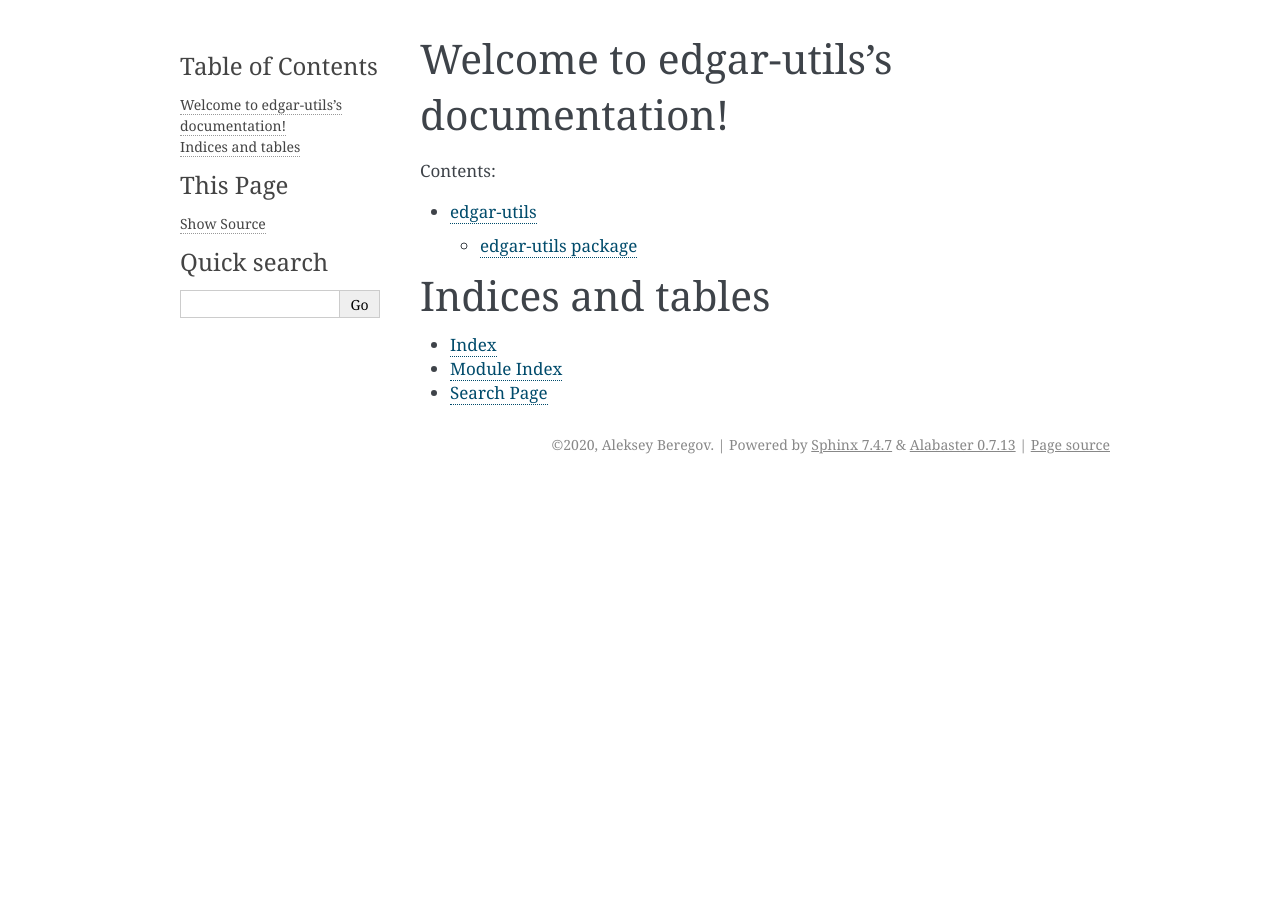
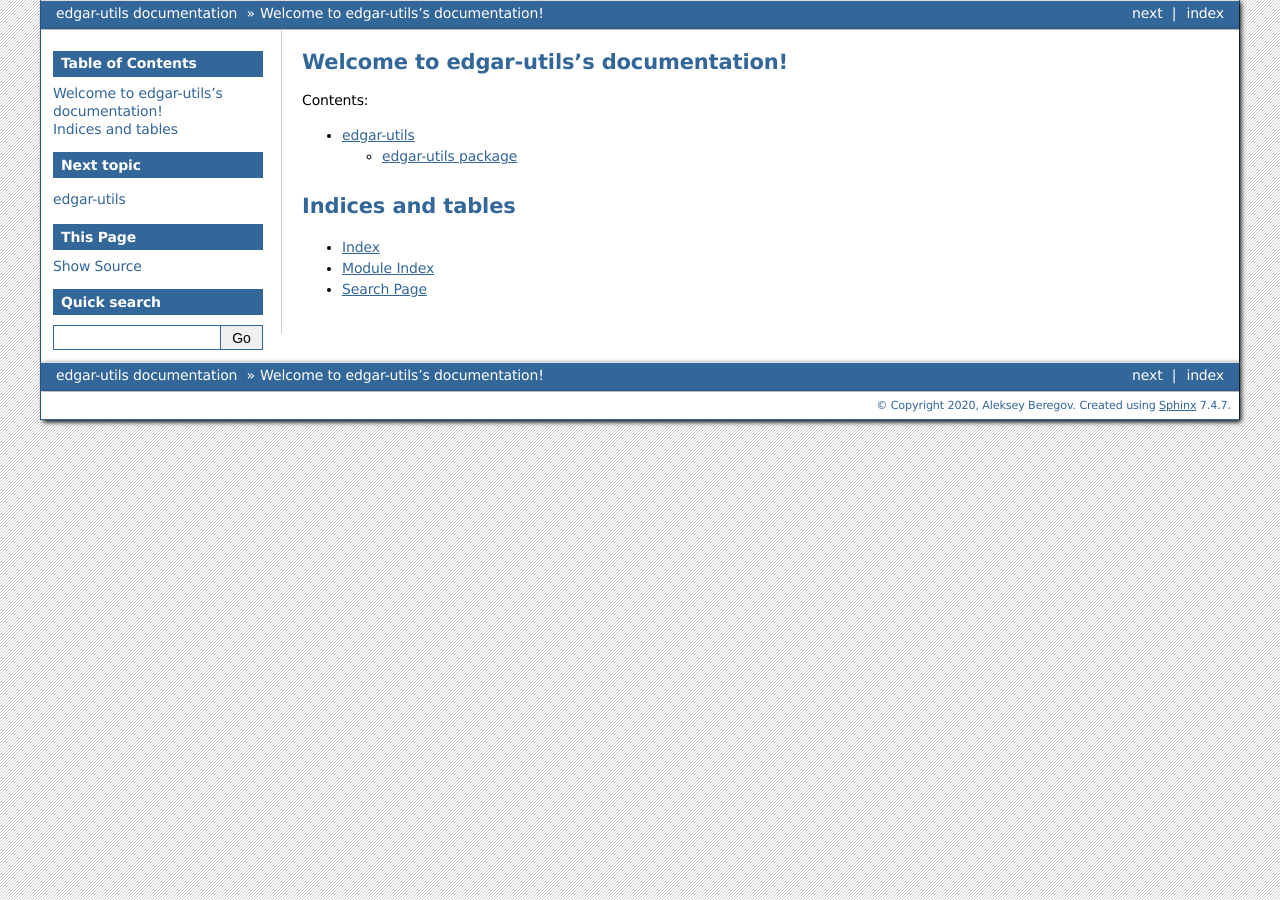
Before and after one commit to alekseyberegov/edgar-utils, a Sphinx documentation site: the page built from docs/index.rst, in a window 1280 px wide. Built offline with Sphinx 7.4.7, drawn with Linux system fonts in a browser that asks for light colours.

Commit message:
Improve docs

```diff
--- a/docs/conf.py
+++ b/docs/conf.py
@@ -33,6 +33,7 @@ extensions = [
     'sphinx.ext.ifconfig',
     'sphinx.ext.viewcode',
     'sphinx.ext.githubpages',
+    'sphinx.ext.napoleon',
 ]
 
 # Add any paths that contain templates here, relative to this directory.
@@ -49,7 +50,7 @@ exclude_patterns = ['_build', 'Thumbs.db', '.DS_Store']
 # The theme to use for HTML and HTML Help pages.  See the documentation for
 # a list of builtin themes.
 #
-html_theme = 'alabaster'
+html_theme = 'bizstyle'
 
 # Add any paths that contain custom static files (such as style sheets) here,
 # relative to this directory. They are copied after the builtin static files,
```
Also changed, not shown: 1 other file.
